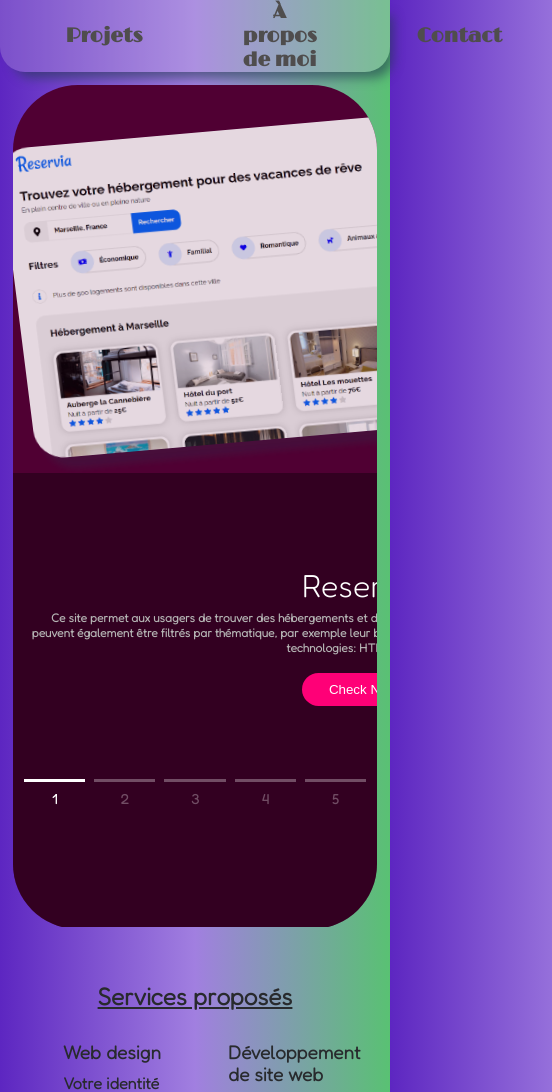
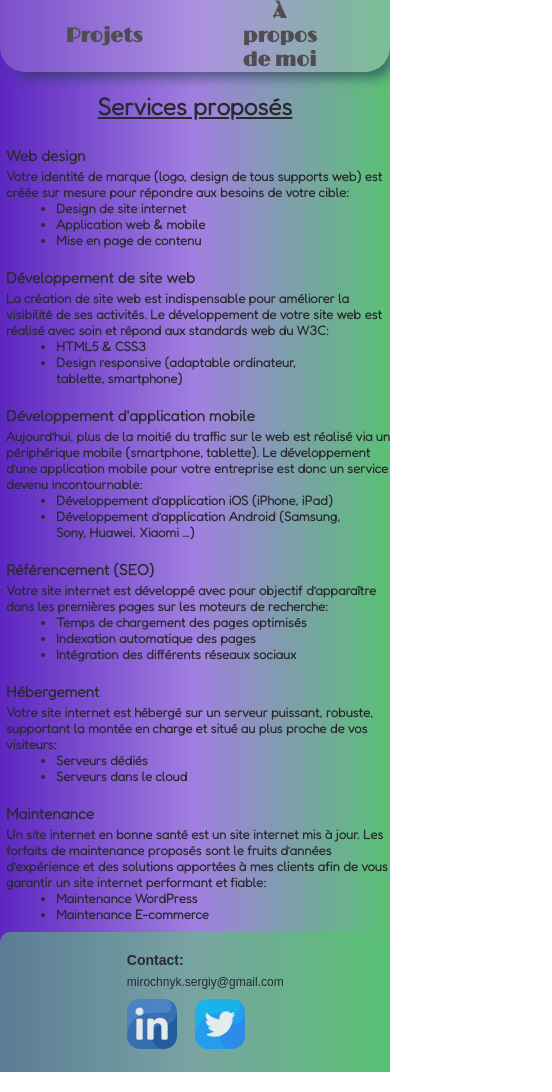
Before and after one commit to SergeMiro/sergemiro.site, a plain HTML site: page index.html in a window 390 px wide. Shown: the top 1092 px of the page, 552 px wide, since content can reach past the window. Drawn offline with nearby package versions, Linux system fonts and the light colour scheme; a script that the page names is missing.

Commit message:
Responsive for indexHTML

```diff
--- /dev/null
+++ b/css/media.css
@@ -0,0 +1,132 @@
+
+@media (min-width:1201px){
+	.containerService{
+		max-width: none;
+		flex-direction: row;
+		flex-wrap: wrap;
+		justify-content: center;
+	}
+	.flexService{
+		margin: 15px;
+		width: 30%;
+		}
+		.flexService h3{
+			padding-bottom: 10px;
+			}
+}
+
+@media (max-width:1200px){
+	.containerService{
+		max-width: none;
+		flex-direction: row;
+		flex-wrap: wrap;
+		justify-content: center;
+	}
+	.flexService{
+		margin: 15px;
+		width: 30%;
+		}
+		.flexService h3{
+			padding-bottom: 10px;
+			}
+}
+
+
+@media (max-width:992px){
+	.box {
+		display: none;
+	}
+	.containerService{
+		max-width: none;
+		flex-direction: row;
+		flex-wrap: wrap;
+		justify-content: center;
+	}
+	.flexService{
+		margin: 15px;
+		width: 40%;
+		}
+		.flexService h3{
+			padding-bottom: 10px;
+			}
+}
+
+
+@media (max-width:767px){
+	.box {
+		display: none;
+	}
+	.containerService{
+		max-width: none;
+		flex-direction: row;
+		flex-wrap: wrap;
+		justify-content: center;
+		margin: 0 2px;
+	}
+	.flexService{
+		margin: 15px;
+		width: 45%;
+		}
+		.flexService h3{
+			padding-bottom: 5px;
+			}
+
+}
+
+
+/*****************************************************/
+/**** ДОПОЛНИТЕЛЬНЫЙ BREAKPOINT*****/
+@media (max-width:610px){
+	.box {
+		display: none;
+	}
+	.containerService{
+		max-width: none;
+		flex-direction: column;
+		flex-wrap: wrap;
+		justify-content: center;
+		margin: 0 2px;
+	}
+	.flexService{
+		margin: 15px 5px;
+		width: 100%;
+		font-size: 14px;
+		}
+	.flexService h3{
+		padding-bottom: 3px;
+		}
+
+
+		.flexFooter1{
+			display: none;
+					 }
+
+}
+/****************************************************/
+
+@media (max-width:420px){
+	.box {
+		display: none;
+	}
+	.containerService{
+		max-width: none;
+		flex-direction: column;
+		flex-wrap: wrap;
+		justify-content: center;
+		margin: 0 1px;
+	}
+	.flexService{
+		margin: 10px 5px;
+		width: 100%;
+		font-size: 13px;
+		}
+	.flexService h3{
+		padding-bottom: 3px;
+		}
+
+		.flexFooter1{
+			display: none;
+					 }
+
+}
+}
--- a/css/style.css
+++ b/css/style.css
@@ -1,5 +1,6 @@
 @import url('https://fonts.googleapis.com/css2?family=Limelight&display=swap');
 @import url('https://fonts.googleapis.com/css2?family=Fredoka:wght@300&display=swap');
+@import url(media.css) screen and (color);
 
 
 body{
@@ -19,14 +20,19 @@ html, body  {
  }
 
  .wrapper{
+	display: flex;
+	width: auto;
 	min-height: 100%;
-	display: flex;
+	overflow: hidden;
 	flex-direction: column;
- }
+	justify-content: center;
+}
 
 .main {
     flex: 1 1 auto;
+
   }
+
 
   .headerMenuBlock {
     background-color: #c9bbe247;
@@ -36,11 +42,9 @@ html, body  {
         display: flex;
         justify-content: center;
         align-items: center;
-
         text-align: center;
         border-bottom-left-radius: 25px;
         border-bottom-right-radius: 25px;
-
 }
 
 .headerMenu .menu {
@@ -515,7 +519,7 @@ button {
 
 
   .myService{
-   margin: 30px;
+   margin: 0 auto;
     }
 
 .myService h2{
@@ -525,23 +529,27 @@ button {
    font-weight: 900;
       }
 
+
+
+
+
+
+		/*********************************/
   .containerService{
-    width: 100%;
     display: flex;
-    flex-direction: row;
-    flex-wrap: wrap;
-    justify-content: space-around;
+	}
 
-      }
+		/*********************************/
 
-.flexService{
-    margin: 15px;
-    width: 30%;
-    }
 
-    .flexService h3 {
-        padding-bottom: 10px;
-        }
+
+
+
+
+
+
+
+
 
 
 
@@ -621,29 +629,29 @@ button {
 
       .footer{
         display: flex;
-        flex-direction: row;
-        flex-wrap: nowrap;
-        justify-content: center;
-        align-content: flex-start;
-        align-items: flex-start;
-        margin: 0 200px;
+		  width: 100%;
         font-family: Arial, Helvetica, sans-serif;
         font-weight: 300;
-        font-size: 12px;
-        color: rgb(52, 42, 68);
-        line-height: 1.5;
+			justify-content: center;
+			font-size: 12px;
       }
 
-      .flexFooter{
-        width: 30%;
-        margin: 20px;
+
+
+      .flexFooter1, .flexFooter2{
+        max-width: 35%;
+        margin: 20px 70px;
       }
 
-      .flexFooter h3 {
+
+      .flexFooter1 h3,
+		.flexFooter2 h3 {
         margin-bottom: 7px;
       }
 
-      .flexFooter img{
+
+
+      .flexFooter2 img{
         width: 50px;
         opacity: 0.8;
         margin-top: 10px;
@@ -652,7 +660,7 @@ button {
         box-shadow: none;
       }
 
-      .flexFooter img:hover{
+      .flexFooter2 img:hover{
         -webkit-animation: rotate-center 0.6s ease-in-out both;
         animation: rotate-center 0.6s ease-in-out both;
         box-shadow: none;
--- a/index.html
+++ b/index.html
@@ -2,7 +2,7 @@
 <html lang="fr">
 <head>
 	<meta charset="UTF-8">
-	<meta name="viewport" content="width=device-width, initial-scale=1.0">
+	<meta name="viewport" content="width=device-width, initial-scale=1.0, maximum-scale=1.0, user-scalable=0">
 	<title>Miro Development</title>
 	<link rel="stylesheet" href="css/iconsfont.css">
 	<link rel="stylesheet" href="css/style.css">
@@ -260,7 +260,7 @@
 
 		<footer>
 			<div class="footer">
-				<div class="flexFooter">
+				<div class="flexFooter1">
 					<h3>Développeur Web</h3>
 					<p>
 						Développeur Web, je suis à votre disposition pour répondre à tout type de projets de création de sites
@@ -269,14 +269,14 @@
 					</p>
 				</div>
 
-				<div class="flexFooter">
+				<div class="flexFooter2">
 					<h3>Contact:</h3>
 					<p>mirochnyk.sergiy@gmail.com</p>
 					<a href="/"><img src="img/icons/linkedin.png" alt="iconLinkedIn"></a>
 					<a href="/"><img src="img/icons/twitter.png" alt="iconTwitter"></a>
 				</div>
 
-		</div>
+			</div>
 		</footer>
 
 
```
